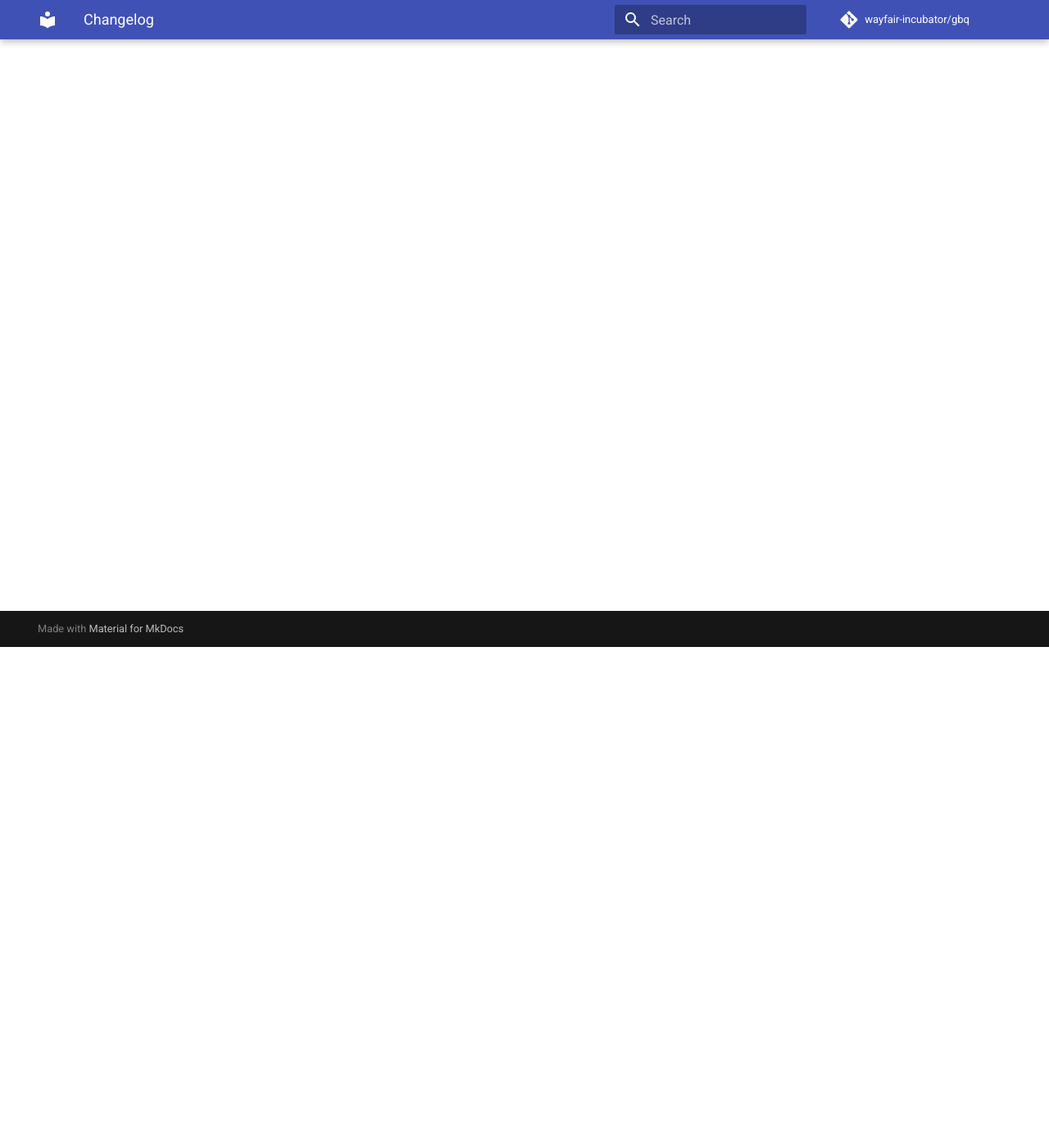
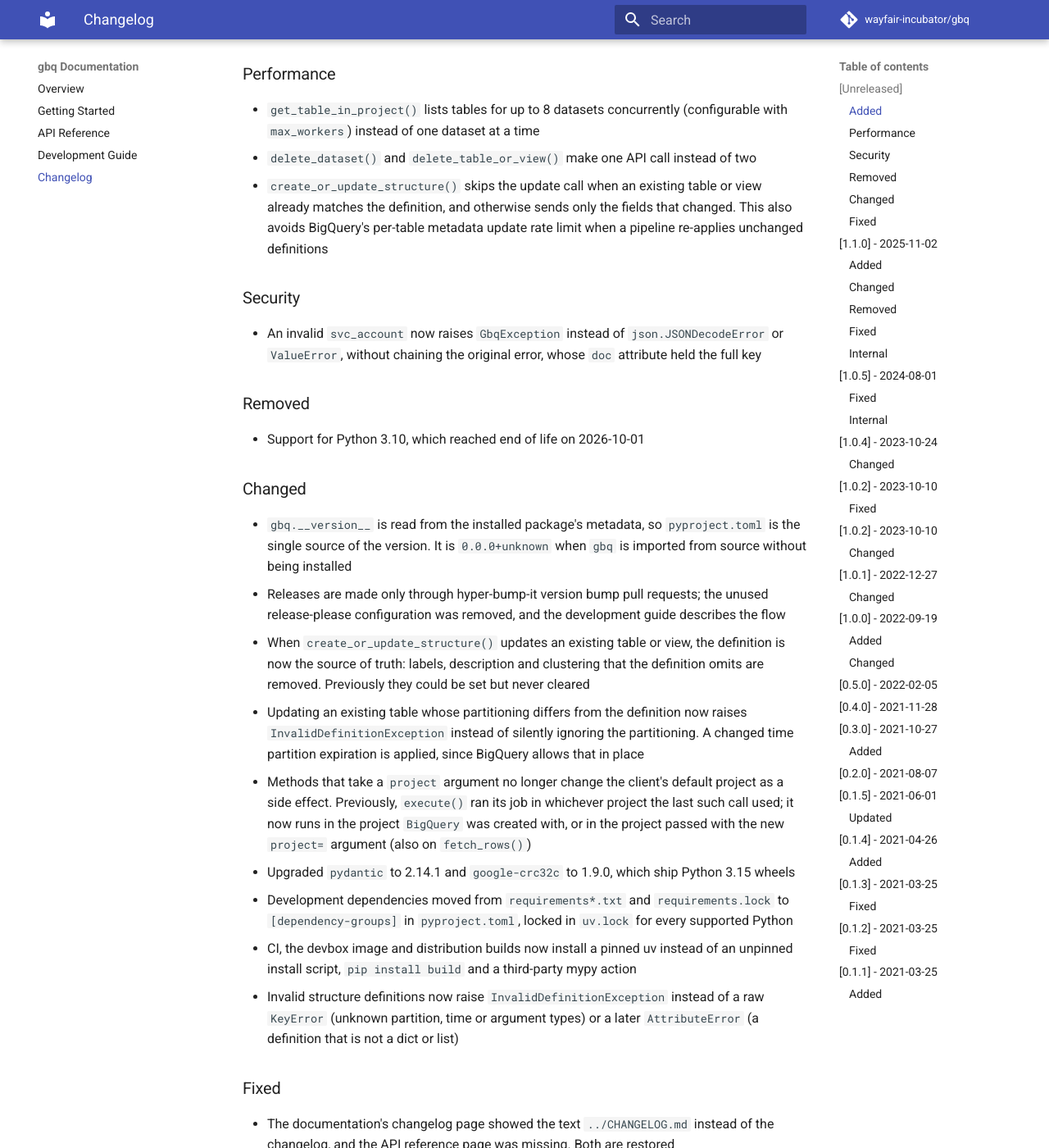
Before and after one commit to wayfair-incubator/gbq, an MkDocs documentation site: the page built from docs/changelog.md, in a window 1280 px wide and 1400 px high, scrolled down 611 px. Shown: the whole window at 82% size. Built offline with MkDocs 1.6.1 and Material for MkDocs 9.7.7, drawn with Linux system fonts in a browser that asks for light colours; comment, search, counter and statistics services are not loaded; the version menu is left out; some of the changed text lies outside the part shown.

Commit message:
fix: make version bumps actually release, and repair the docs site (#660)

````diff
--- a/CHANGELOG.md
+++ b/CHANGELOG.md
@@ -63,6 +63,11 @@ and this project adheres to [Semantic Versioning](https://semver.org/spec/v2.0.0
   (a definition that is not a dict or list)
 
 ### Fixed
+- The documentation's changelog page showed the text `../CHANGELOG.md` instead of the
+  changelog, and the API reference page was missing. Both are restored
+- Merging a version bump pull request did not release: the workflow needed a personal
+  access token that wasn't configured. It now creates the release with the workflow's own
+  token and starts the publish workflow itself
 - Stored procedure arguments of type `ARRAY` or `STRUCT` were sent without an element type
   or fields, which BigQuery rejects. `data_type` now accepts full BigQuery types such as
   `ARRAY<INT64>` and `STRUCT<id INT64, tags ARRAY<STRING>>`, and invalid types raise
@@ -131,7 +136,7 @@ and this project adheres to [Semantic Versioning](https://semver.org/spec/v2.0.0
 
 ### Internal
 
-- Use [hatch][hatch] for build backend.
+- Use [hatch](https://hatch.pypa.io/) for build backend.
 
 ## [1.0.4] - 2023-10-24
 
--- /dev/null
+++ b/docs/api.md
@@ -0,0 +1,15 @@
+# API Reference
+
+The public API is importable from the `gbq` package:
+
+```python
+from gbq import BigQuery, GbqException, InvalidDefinitionException
+```
+
+::: gbq.BigQuery
+
+## Exceptions
+
+::: gbq.GbqException
+
+::: gbq.InvalidDefinitionException
--- a/docs/changelog.md
+++ b/docs/changelog.md
@@ -1 +1 @@
-../CHANGELOG.md
+{!../CHANGELOG.md!}
--- a/docs/development-guide.md
+++ b/docs/development-guide.md
@@ -102,8 +102,10 @@ Renovate also opens a weekly lock file maintenance pull request that does this.
 Releases are made by merging a version bump pull request created with [hyper-bump-it][hyper-bump-it]. The version
 lives in `pyproject.toml`; `gbq.__version__` is read from the installed package's metadata.
 
-1. Start with a local clone of the repo on the default branch with a clean working tree.
-2. Have [uv][uv-docs] installed.
+1. Make sure the `## [Unreleased]` section of `CHANGELOG.md` describes everything in the release, marking breaking
+   changes. The bump turns it into the new version's section, and that section becomes the GitHub release notes.
+2. Start with a local clone of the repo on the default branch with a clean working tree, and have [uv][uv-docs]
+   installed.
 3. Bump the version by part (`major`, `minor`, or `patch`), for example:
 
     ```bash
@@ -115,16 +117,43 @@ lives in `pyproject.toml`; `gbq.__version__` is read from the installed package'
 4. Create a pull request for the pushed branch, keeping the `Bump version: <old> → <new>` title.
 5. Get the pull request approved and merge it.
 
-Merging the pull request triggers the `Version Bump merged` workflow, which creates the GitHub release. The release
-triggers the `Publish Release` workflow, which builds the wheel and source distribution, publishes them to
-[PyPI][pypi], and publishes the documentation for the new version. A full release becomes the documentation's
-`latest` version.
+Merging the pull request starts the release:
 
-Don't create releases by hand: the files above would not be updated.
+1. The `Version Bump merged` workflow tags the merge commit as `v<version>`, creates the GitHub release with that
+   version's CHANGELOG section as its notes, and starts the `Publish Release` workflow for the tag.
+2. `Publish Release` checks out the tag and:
+    * publishes the documentation for the version with [mike][mike]. A full release becomes the documentation's
+      `latest` version; a prerelease (e.g. `2.1.0-rc.1`) doesn't.
+    * builds the wheel and source distribution and uploads them to [PyPI][pypi]. This job uses
+      [trusted publishing][trusted-publishing] and runs in the `Publish Release` environment, so it waits until a
+      repository maintainer approves it in the workflow run.
 
-!!! warning
-    The job that uploads to PyPI uses [trusted publishing][trusted-publishing] and runs in the `Publish Release`
-    environment, so it waits until a repository maintainer approves it.
+Don't create releases by hand: the version would not be updated in the files above. If publishing fails after the
+release was created, fix the cause and re-run the failed jobs, or start `Publish Release` again from the Actions tab
+(**Run workflow**, with the release tag, e.g. `v2.0.0`).
+
+### Documentation Deploys
+
+The documentation is published to GitHub Pages from the `gh-pages` branch with [mike][mike], one directory per
+version plus a `dev` version:
+
+* Every push to `main` rebuilds the `dev` documentation (the `update-dev-docs` job of the CI workflow).
+* Every release publishes its version, as described above.
+
+The two kinds of deploy share a concurrency group, so only one pushes to `gh-pages` at a time. To preview the
+documentation locally, run `docker compose run --rm --service-ports mkdocs` and open <http://localhost:8000>.
+
+### Repository Configuration
+
+The release relies on these settings outside the repository:
+
+* **GitHub environment `Publish Release`** with required reviewers, which gates the PyPI upload. It needs no secrets.
+* **PyPI trusted publisher** for the `gbq` project: repository `wayfair-incubator/gbq`, workflow
+  `publish_release.yml`, environment `Publish Release`.
+* **GitHub environment `Create Release`**, used by `Version Bump merged`. It needs no secrets: the release is created
+  with the workflow's own `GITHUB_TOKEN`.
+* **GitHub Pages** serving the `gh-pages` branch.
+* **Repository secret `CODECOV_TOKEN`** for coverage uploads in CI.
 
 ## Continuous Integration Pipeline
 
--- a/docs/getting-started.md
+++ b/docs/getting-started.md
@@ -2,7 +2,7 @@
 
 ## Installation
 
-To install `gbq`, simply run this simple command in your terminal of choice:
+`gbq` requires Python 3.11 or later. Install it from [PyPI][pypi]:
 
 ```bash
 python -m pip install gbq
@@ -10,12 +10,18 @@ python -m pip install gbq
 
 ## Introduction
 
-`gbq` was developed internally at Wayfair to be used a CD pipeline to create/update tables on Google BigQuery.
+`gbq` was developed internally at Wayfair to be used in a CD pipeline to create and update tables on Google BigQuery.
 
-At Wayfair `gbq` is used in a with a BigQuery plugin which reads `json` schema files and updates the schemas on Google BigQuery.
+At Wayfair `gbq` is used with a BigQuery plugin which reads `json` schema files and updates the schemas on Google BigQuery.
 
 ## What's Next?
 
-TODO
+* The [Overview][docs-main] shows how to authenticate, create and update tables, views and stored procedures, and
+  run queries.
+* The [API Reference][api] documents every method of `BigQuery` and the exceptions it raises.
+* The [Changelog][changelog] lists what changed in each release, including breaking changes.
 
 [docs-main]: index.md
+[api]: api.md
+[changelog]: changelog.md
+[pypi]: https://pypi.org/project/gbq/
--- a/mkdocs.yml
+++ b/mkdocs.yml
@@ -7,6 +7,7 @@ docs_dir: docs
 nav:
   - Overview: index.md
   - Getting Started: getting-started.md
+  - API Reference: api.md
   - Development Guide: development-guide.md
   - Changelog: changelog.md
 theme: material
@@ -25,7 +26,7 @@ plugins:
       handlers:
         python:
           options:
-            docstring_style: "sphinx"
+            docstring_style: "google"
             heading_level: 3
             show_root_heading: True
             show_source: False
--- a/pyproject.toml
+++ b/pyproject.toml
@@ -51,8 +51,6 @@ docs = [
     "mkdocs==1.6.1",
     "mkdocs-autorefs==1.4.4",
     "mkdocs-material==9.7.7",
-    "mkdocs-minify-plugin==0.8.0",
-    "mkdocs-redirects==1.2.3",
     "mkdocstrings[python]==1.0.7",
 ]
 dev = [
````
Also changed, not shown: other parts of docs/development-guide.md (+1 -0 lines), docs/index.md (+2 -1 lines), 7 other files.
